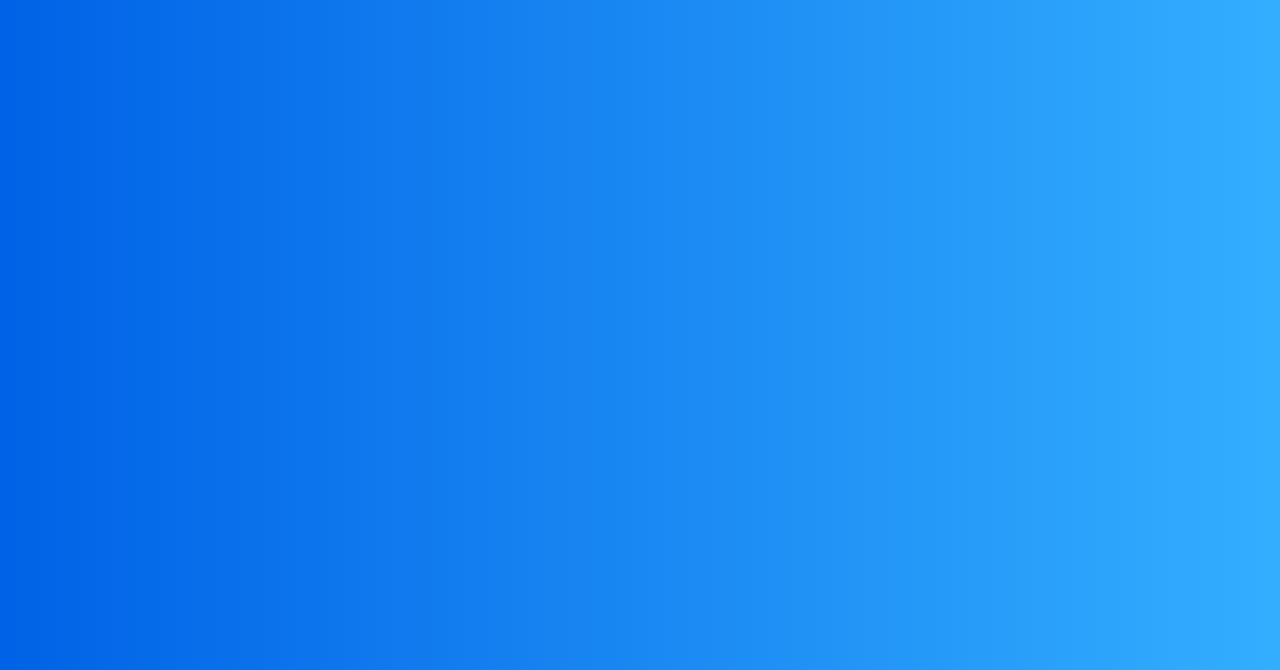
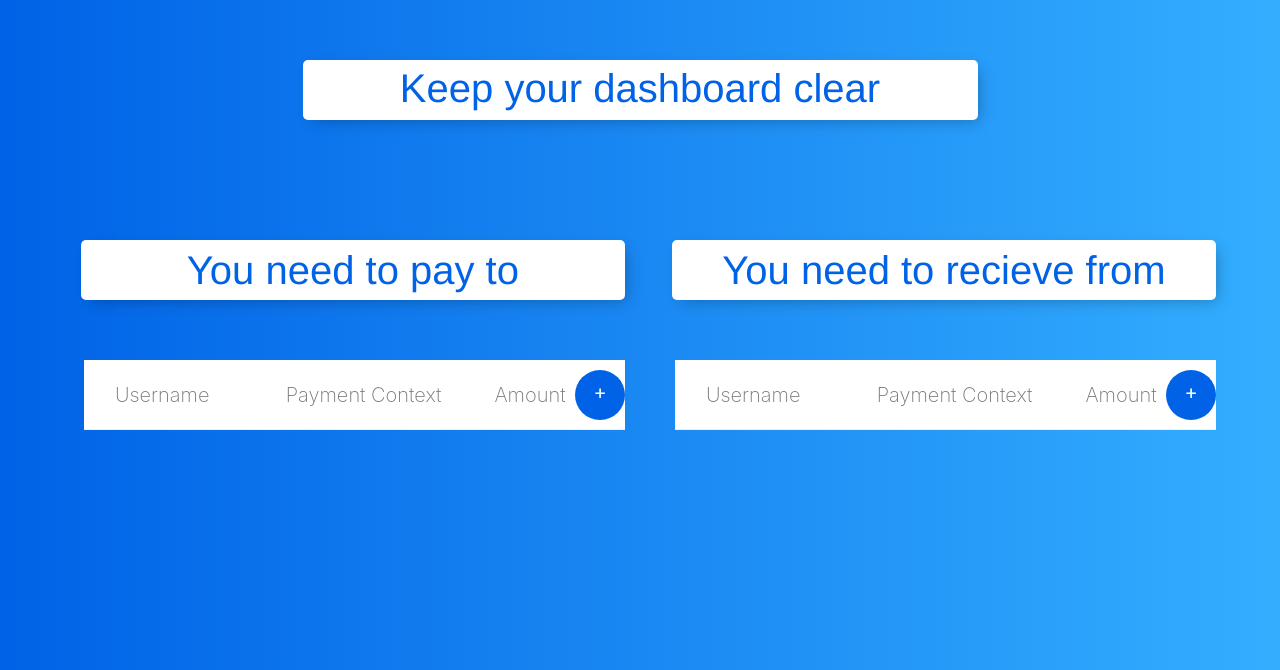
Before and after one commit to Piyush5488/Money-Manager, a Node server app: page /dashboard in a window 1280 px wide. Shown: the part 56-726 px from the top of the page. Run offline with Node 20, Linux system fonts and the light colour scheme; the visitor is signed in with stand-in values (Sample User, id 1); some libraries are stand-ins or nearby versions.

Commit message:
dashboard completed

```diff
--- a/app.js
+++ b/app.js
@@ -51,7 +51,6 @@ app.get("/Sign-up", function(req, res){
 })
 app.get("/dashboard",function(req,res){
   username = req.user.username;
-  console.log(username);
   if(req.isAuthenticated()){
     res.render("dashboard",{username:username});
   }
@@ -77,6 +76,7 @@ app.post("/Sign-in",function(req,res){
     }
     else{
       passport.authenticate("local")(req,res, function(){
+        console.log("Hello");
         res.redirect("/dashboard");
       })
     }
--- a/public/css/dashboard.css
+++ b/public/css/dashboard.css
@@ -32,3 +32,78 @@ body {
     margin-right: 10px;
   }
  }
+
+ /* accountings */
+
+.container{
+  background-color: #A683E3;
+}
+ .box {
+  max-width: 675px;
+  height: 60px;
+  padding: 4px;
+  margin: 60px auto;
+  background: white;
+  border-radius: 5px;
+  box-shadow: 5px 5px 15px -5px rgba(0, 0, 0, 0.3);
+}
+.acc-padding{
+  padding-left: 15%;
+  padding-right: 15%;
+}
+.acc-box{
+  margin-left: 3%;
+  padding-top: 1%;
+  padding-bottom: 1%;
+}
+
+#heading {
+  background-color: white;
+  text-align: center;
+  font-family: 'helvetica neue';
+  color: #0062E6;
+}
+
+.item {
+  min-height: 70px;
+  display: flex;
+  align-items: center;
+  border-bottom: 1px solid #F1F1F1;
+  background-color: white;
+}
+
+form.item {
+  text-align: center;
+  margin-left: 20px;
+}
+
+.acc-btn {
+  min-height: 50px;
+  width: 50px;
+  border-radius: 50%;
+  border-color: transparent;
+  background-color: #0062E6;
+  color: #fff;
+  font-size: 20px;
+  padding-bottom: 6px;
+  border-width: 0;
+}
+
+input[type="text"] {
+  text-align: center;
+  height: 60px;
+  top: 10px;
+  border: none;
+  background: transparent;
+  font-size: 20px;
+  font-weight: 200;
+  width:47%;
+}
+input[placeholder="Username"]{
+  margin-left: 3px;
+  width: 28%;
+}
+input[placeholder="Amount"]{
+  margin-right: 5px;
+  width: 15%;
+}
--- a/views/dashboard.ejs
+++ b/views/dashboard.ejs
@@ -38,5 +38,55 @@
     </section>
 
 
+    <section id="accountings">
+      <div id="heading" class="box">
+        <h1>Keep your dashboard clear</h1>
+      </div>
+
+      <div class="container-fluid" style="padding-left:5%;padding-right:5%">
+        <div class="row">
+          <div class="col-lg-6">
+            <div class="box acc-box" id="heading">
+              <h1> You need to pay to </h1>
+            </div>
+
+
+
+
+
+            <form class="item"  method="post">
+                <input type="text" name="" value="" placeholder="Username">
+                <input type="text" name="newItem" placeholder="Payment Context" autocomplete="off">
+                <input type="text" name="" value="" placeholder="Amount">
+                <button class="acc-btn"type="submit" name="list" >+</button>
+            </form>
+
+          </div>
+          <div class="col-lg-6">
+            <div class="box acc-box" id="heading">
+              <h1> You need to recieve from </h1>
+            </div>
+
+
+
+
+
+
+
+            <form class="item"  method="post">
+              <input type="text" name="" value="" placeholder="Username">
+              <input type="text" name="newItem" placeholder="Payment Context" autocomplete="off">
+              <input type="text" name="" value="" placeholder="Amount">
+              <button class="acc-btn" type="submit" name="list" >+</button>
+            </form>
+
+          </div>
+
+        </div>
+
+      </div>
+    </section>
+
+
   </body>
 </html>
```
Also changed, not shown: public/css/styles.css (+9 -6 lines).
